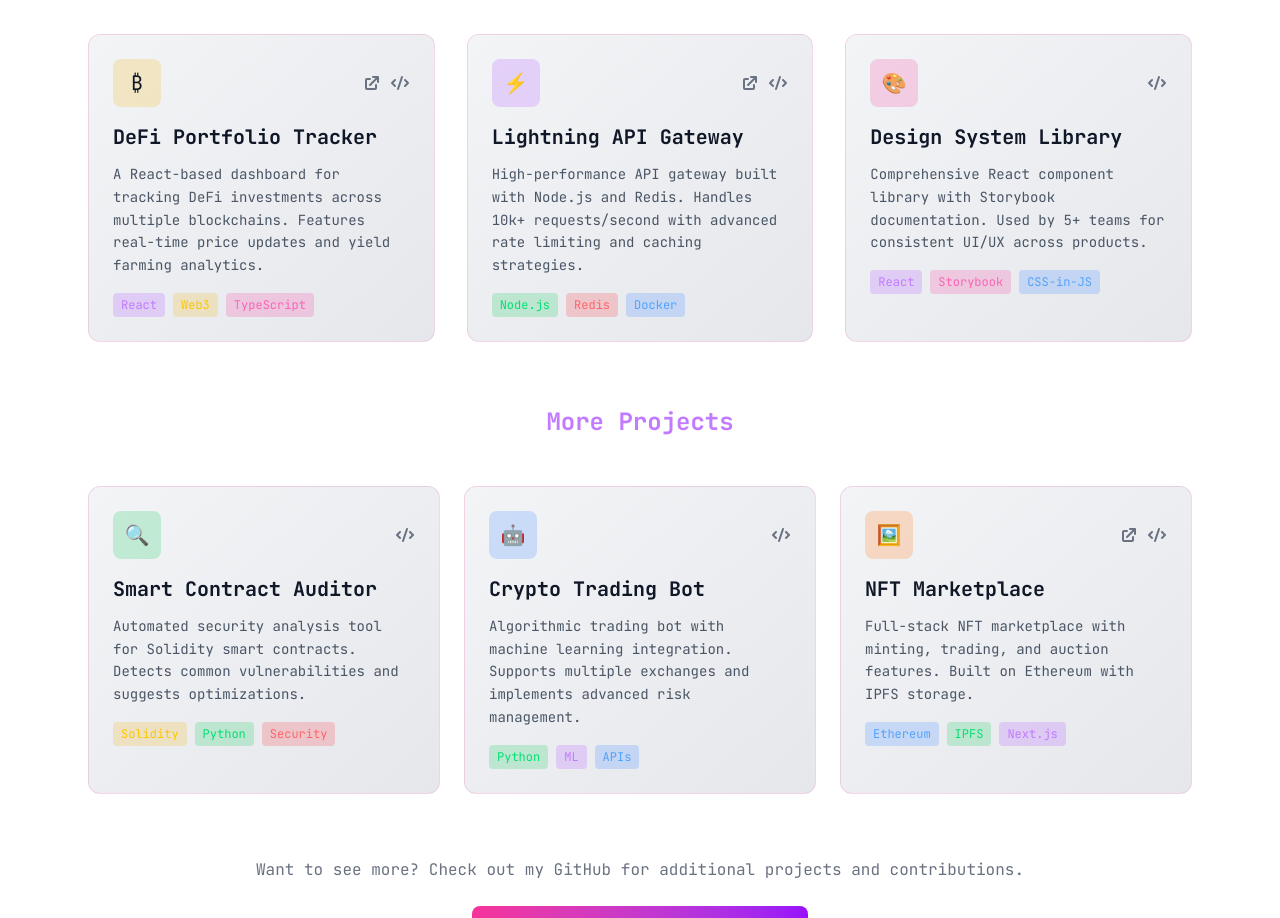
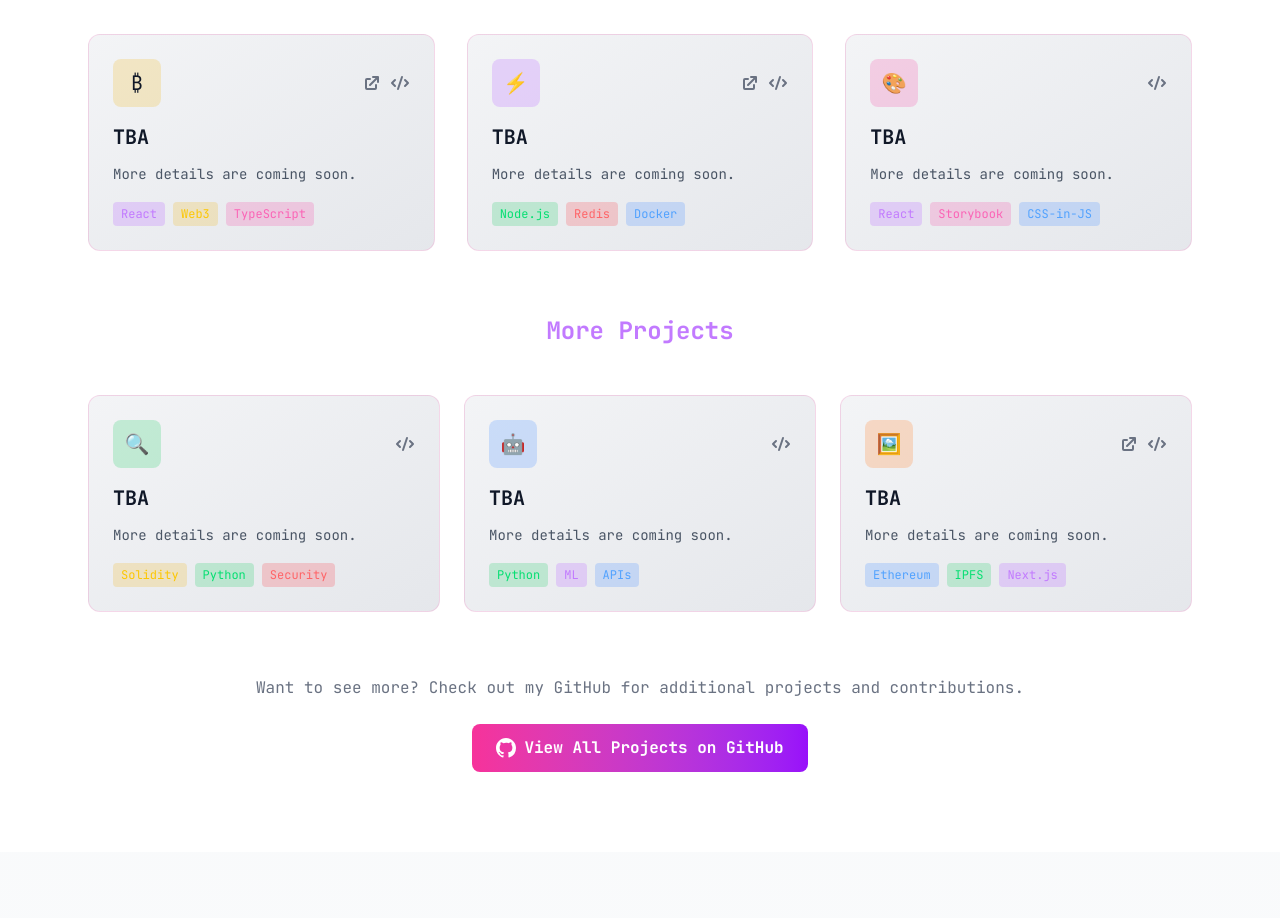
Before and after one commit to saynain/personal-website, a Next.js app: page / in a window 1280 px wide. Shown: the part 3020-3938 px from the top of the page. Built offline with nearby package versions, Linux system fonts and the light colour scheme.

Commit message:
Updating projects component

```diff
--- a/src/app/components/Projects.tsx
+++ b/src/app/components/Projects.tsx
@@ -23,8 +23,8 @@ export default function Projects() {
   const projects: Project[] = [
     {
       id: 1,
-      title: "DeFi Portfolio Tracker",
-      description: "A React-based dashboard for tracking DeFi investments across multiple blockchains. Features real-time price updates and yield farming analytics.",
+      title: "TBA",
+      description: "More details are coming soon.",
       icon: "₿",
       iconBg: "bg-yellow-500/20",
       tags: [
@@ -32,14 +32,14 @@ export default function Projects() {
         { name: "Web3", color: "bg-yellow-500/20 text-yellow-400" },
         { name: "TypeScript", color: "bg-pink-500/20 text-pink-400" },
       ],
-      liveUrl: "https://defi-tracker-demo.com",
-      githubUrl: "https://github.com/yourusername/defi-tracker",
+      liveUrl: "https://saynain.com",
+      githubUrl: "https://github.com/saynain/repo",
       featured: true,
     },
     {
       id: 2,
-      title: "Lightning API Gateway",
-      description: "High-performance API gateway built with Node.js and Redis. Handles 10k+ requests/second with advanced rate limiting and caching strategies.",
+      title: "TBA",
+      description: "More details are coming soon.",
       icon: "⚡",
       iconBg: "bg-purple-500/20",
       tags: [
@@ -47,14 +47,14 @@ export default function Projects() {
         { name: "Redis", color: "bg-red-500/20 text-red-400" },
         { name: "Docker", color: "bg-blue-500/20 text-blue-400" },
       ],
-      liveUrl: "https://api-gateway-demo.com",
-      githubUrl: "https://github.com/yourusername/lightning-gateway",
+      liveUrl: "https://saynain.com",
+      githubUrl: "https://github.com/saynain/repo",
       featured: true,
     },
     {
       id: 3,
-      title: "Design System Library",
-      description: "Comprehensive React component library with Storybook documentation. Used by 5+ teams for consistent UI/UX across products.",
+      title: "TBA",
+      description: "More details are coming soon.",
       icon: "🎨",
       iconBg: "bg-pink-500/20",
       tags: [
@@ -62,13 +62,13 @@ export default function Projects() {
         { name: "Storybook", color: "bg-pink-500/20 text-pink-400" },
         { name: "CSS-in-JS", color: "bg-blue-500/20 text-blue-400" },
       ],
-      githubUrl: "https://github.com/yourusername/design-system",
+      githubUrl: "https://github.com/saynain/repo",
       featured: true,
     },
     {
       id: 4,
-      title: "Smart Contract Auditor",
-      description: "Automated security analysis tool for Solidity smart contracts. Detects common vulnerabilities and suggests optimizations.",
+      title: "TBA",
+      description: "More details are coming soon.",
       icon: "🔍",
       iconBg: "bg-green-500/20",
       tags: [
@@ -76,12 +76,12 @@ export default function Projects() {
         { name: "Python", color: "bg-green-500/20 text-green-400" },
         { name: "Security", color: "bg-red-500/20 text-red-400" },
       ],
-      githubUrl: "https://github.com/yourusername/contract-auditor",
+      githubUrl: "https://github.com/saynain/repo",
     },
     {
       id: 5,
-      title: "Crypto Trading Bot",
-      description: "Algorithmic trading bot with machine learning integration. Supports multiple exchanges and implements advanced risk management.",
+      title: "TBA",
+      description: "More details are coming soon.",
       icon: "🤖",
       iconBg: "bg-blue-500/20",
       tags: [
@@ -89,12 +89,12 @@ export default function Projects() {
         { name: "ML", color: "bg-purple-500/20 text-purple-400" },
         { name: "APIs", color: "bg-blue-500/20 text-blue-400" },
       ],
-      githubUrl: "https://github.com/yourusername/trading-bot",
+      githubUrl: "https://github.com/saynain/repo",
     },
     {
       id: 6,
-      title: "NFT Marketplace",
-      description: "Full-stack NFT marketplace with minting, trading, and auction features. Built on Ethereum with IPFS storage.",
+      title: "TBA",
+      description: "More details are coming soon.",
       icon: "🖼️",
       iconBg: "bg-orange-500/20",
       tags: [
@@ -102,8 +102,8 @@ export default function Projects() {
         { name: "IPFS", color: "bg-green-500/20 text-green-400" },
         { name: "Next.js", color: "bg-purple-500/20 text-purple-400" },
       ],
-      liveUrl: "https://nft-marketplace-demo.com",
-      githubUrl: "https://github.com/yourusername/nft-marketplace",
+      liveUrl: "https://saynain.com",
+      githubUrl: "https://github.com/saynain/repo",
     },
   ];
 
```
